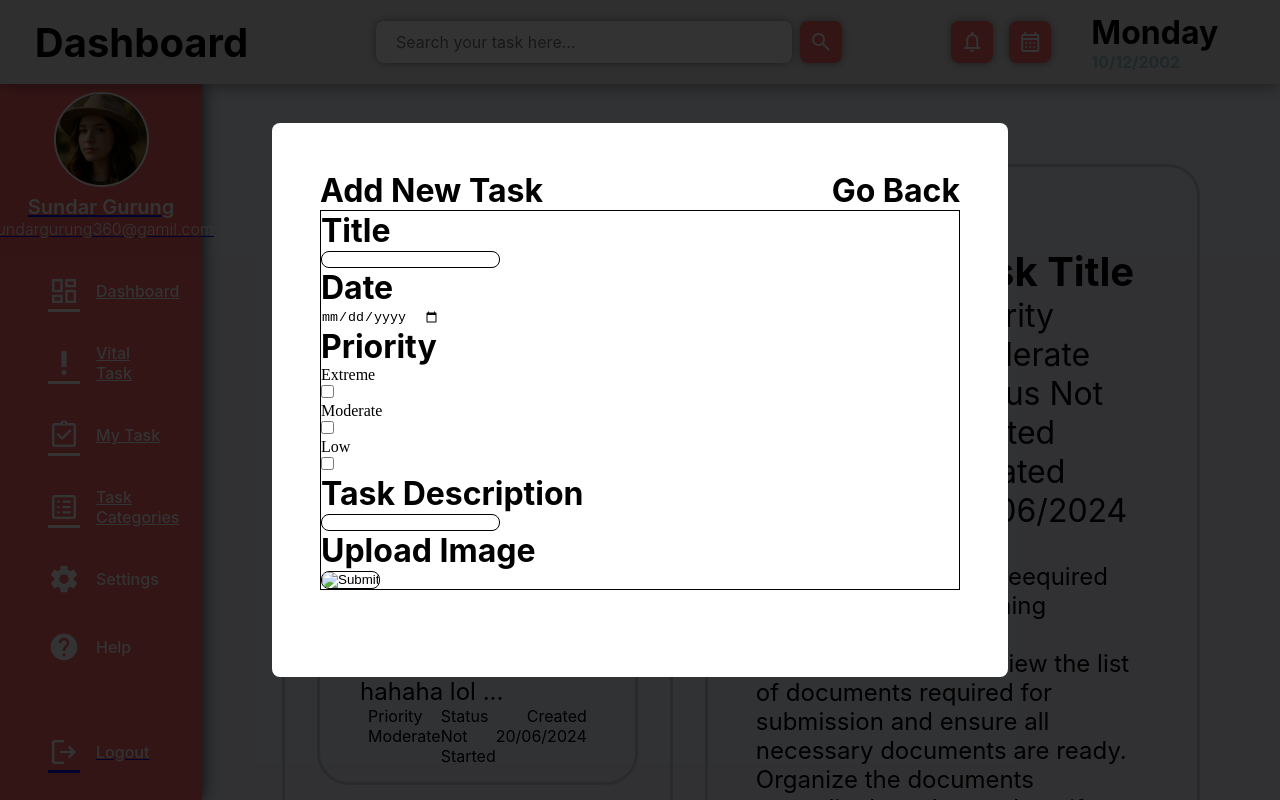
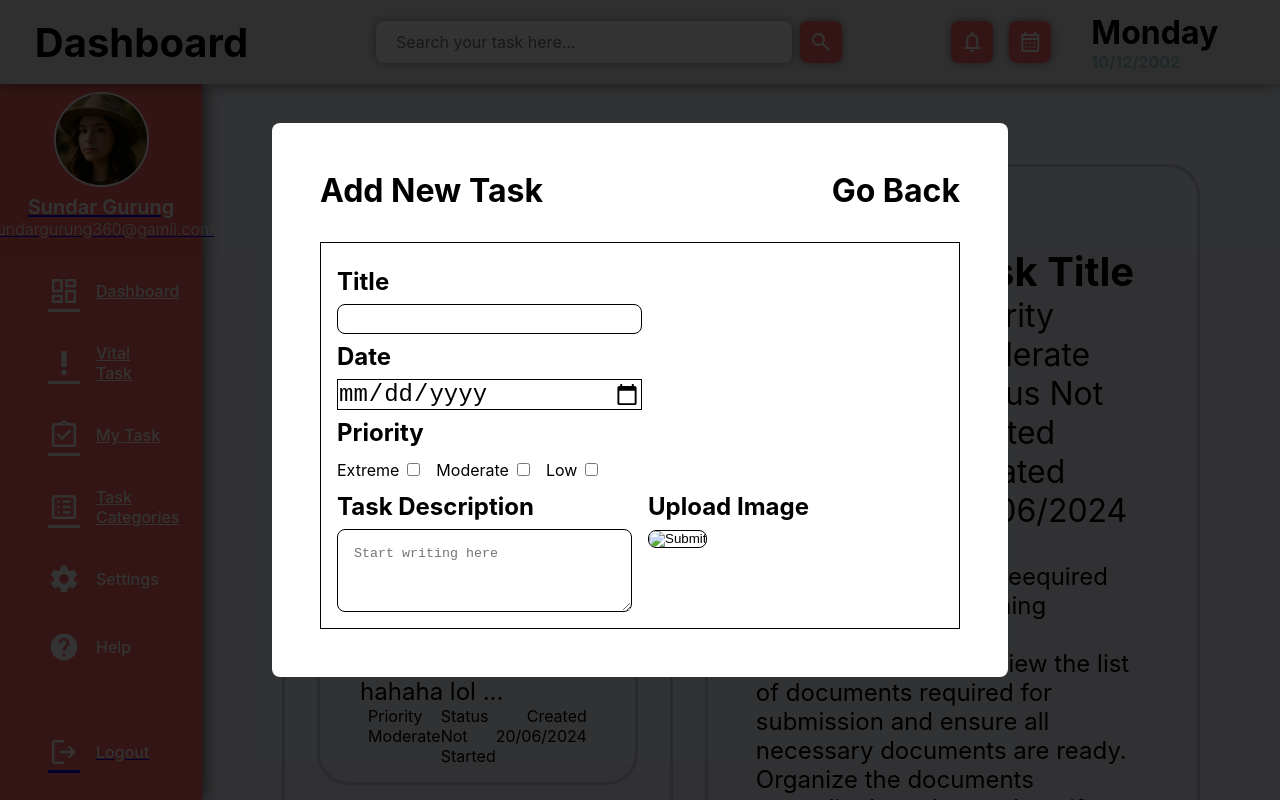
Before and after one commit to pewpil/to-do-app, a React (Vite) app: page /my-task in a window 1280 px wide. Built offline with nearby package versions, Linux system fonts and the light colour scheme; a web font is replaced by a local one.

Commit message:
add-task page wireframed

```diff
--- a/src/AddTask/AddTask.jsx
+++ b/src/AddTask/AddTask.jsx
@@ -1,7 +1,6 @@
 "use strict";
 import styles from "./AddTask.module.css";
 import universal from "../Universal.module.css";
-import Section from "../Section/Section";
 
 function AddTask() {
   return (
@@ -16,46 +15,84 @@ function AddTask() {
           </h3>
         </div>
         <div id={styles.body}>
-          <form>
+          <form id={styles.form}>
             <label for="">
-              <h3 id={styles.task_title} className={universal.title3}>
+              <h3
+                id={styles.task_title}
+                className={`${universal.body1} ${styles.form_label}`}
+              >
                 Title
               </h3>
               <input
                 type="text"
                 name="title"
-                className={universal.text_field}
+                className={`${universal.text_field} ${styles.short_text_field}`}
               />
             </label>
             <label for="">
-              <h3 id={styles.task_date} className={universal.title3}>
+              <h3
+                id={styles.task_date}
+                className={`${universal.body1} ${styles.form_label}`}
+              >
                 Date
               </h3>
-              <input type="date" name="date" />
+              <input type="date" name="date" id={styles.date_field} />
             </label>
             <label for="">
-              <h3 id={styles.task_priority} className={universal.title3}>
+              <h3
+                id={styles.task_priority}
+                className={`${universal.body1} ${styles.form_label}`}
+              >
                 Priority
               </h3>
-              <p>Extreme</p>
-              <input type="checkbox" name="" />
-              <p>Moderate</p>
-              <input type="checkbox" name="" />
-              <p>Low</p>
-              <input type="checkbox" name="" />
+              <p className={`${universal.body2} ${styles.priority_label}`}>
+                Extreme
+              </p>
+              <input
+                className={styles.checkbox_field}
+                type="checkbox"
+                name=""
+              />
+              <p className={`${universal.body2} ${styles.priority_label}`}>
+                Moderate
+              </p>
+              <input
+                className={styles.checkbox_field}
+                type="checkbox"
+                name=""
+              />
+              <p className={`${universal.body2} ${styles.priority_label}`}>
+                Low
+              </p>
+              <input
+                className={styles.checkbox_field}
+                type="checkbox"
+                name=""
+              />
             </label>
-            <label for="">
-              <h3 id={styles.task_description} className={universal.title3}>
+            <div id={styles.lower_body}>
+              <label for="" id={styles.description}>
+                <h3
+                  id={styles.task_description}
+                  className={`${universal.body1} ${styles.form_label}`}
+                >
                   Task Description
                 </h3>
-              <input
-                type="text"
+	  <textarea
+
+
                   name="title"
-                className={universal.text_field}
-              />
+                  className={`${universal.text_field} ${styles.long_text_field}`}
+                  placeholder="Start writing here"
+	  >
+
+	  </textarea>
               </label>
-            <label for="">
-              <h3 id={styles.task_image} className={universal.title3}>
+              <label for="" a id={styles.image}>
+                <h3
+                  id={styles.task_image}
+                  className={`${universal.body1} ${styles.form_label}`}
+                >
                   Upload Image
                 </h3>
                 <input
@@ -64,6 +101,7 @@ function AddTask() {
                   className={universal.text_field}
                 />
               </label>
+            </div>
           </form>
         </div>
       </div>
--- a/src/AddTask/AddTask.module.css
+++ b/src/AddTask/AddTask.module.css
@@ -14,6 +14,8 @@
 	aspect-ratio: 7 / 5;
 	border-radius: 0.5rem;
 	padding: 3rem;
+	display: flex;
+	flex-direction: column;
 }
 
 #header {
@@ -30,4 +32,60 @@
 
 #body {
 	border: 1px solid black;
+	margin: 2rem 0 0 0;
+	padding: 1rem;
+	flex: 1 1;
 }
+
+.form_label {
+	font-size: 1.5rem;
+	padding: 0.5rem 0 0.5rem 0;
+}
+
+.short_text_field {
+	width: 50%;
+	font-size: 1.5rem;
+}
+
+.checkbox_field {
+	display: inline;
+	margin: .5rem 1rem .5rem .5rem;
+}
+
+.priority_label {
+	display: inline;
+	font-size: 1rem;
+}
+
+#date_field {
+	width: 50%;
+	font-size: 1.5rem;
+	border: 1px solid black;
+}
+
+#lower_body {
+	display: flex;
+	flex: 1 1;
+}
+
+#description {
+	flex: 1 1;
+	display: flex;
+	flex-direction: column;
+	padding: 0 1rem 0 0;
+}
+
+.long_text_field {
+	flex: 1 1;
+	padding: 1rem;
+}
+
+#image {
+	flex: 1 1;
+}
+
+#form {
+	display: flex;
+	flex-direction: column;
+	height: 100%;
+}
--- a/src/Universal.module.css
+++ b/src/Universal.module.css
@@ -5,25 +5,21 @@
 
 .title2 {
 	font-size: 2.5rem;
-	font-family: sans-serif;
 	font-family: "Inter", sans-serif;
 }
 
 .title3 {
 	font-size: 2rem;
-	font-family: sans-serif;
 	font-family: "Inter", sans-serif;
 }
 
 .body1 {
 	font-size: 1.5rem;
-	font-family: sans-serif;
 	font-family: "Inter", sans-serif;
 }
 
 .body2 {
 	font-size: 1rem;
-	font-family: sans-serif;
 	font-family: "Inter", sans-serif;
 }
 
```
Lines whose indentation alone changed are shown as unchanged.
